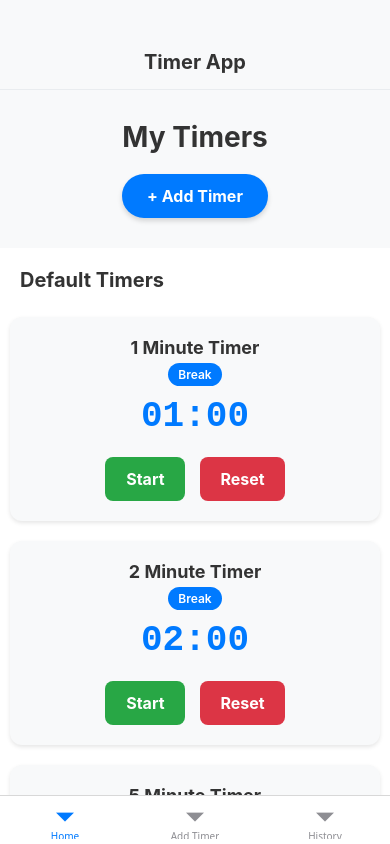
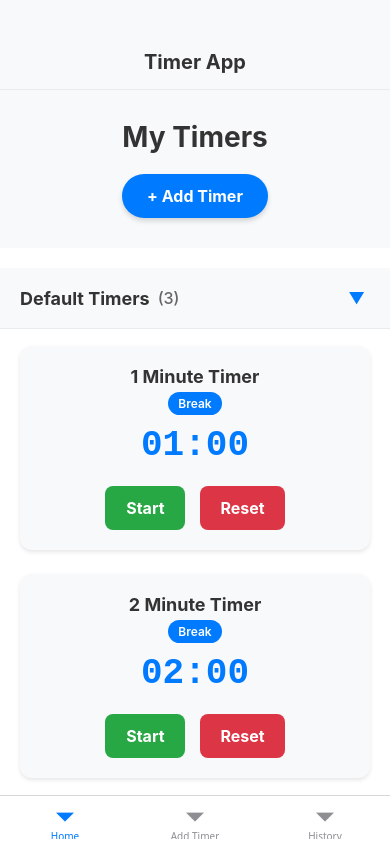
Before and after one commit to Chirag4452/Health_Flex_TimerApp, a React Native app in the folder TimerApp/: screen /Home in a window 390 px wide. Built offline with nearby package versions, Linux system fonts and the light colour scheme.

Commit message:
group_by_category

```diff
--- a/TimerApp/screens/HomeScreen.js
+++ b/TimerApp/screens/HomeScreen.js
@@ -1,5 +1,5 @@
 import React, { useState, useEffect } from 'react';
-import { View, Text, StyleSheet, ScrollView, Alert, TouchableOpacity, ActivityIndicator } from 'react-native';
+import { View, Text, StyleSheet, SectionList, Alert, TouchableOpacity, ActivityIndicator } from 'react-native';
 import { useFocusEffect } from '@react-navigation/native';
 import Timer from '../components/Timer';
 import SwipeableTimer from '../components/SwipeableTimer';
@@ -19,6 +19,11 @@ export default function HomeScreen({ navigation, route }) {
 
   // State to track if we're currently saving (optional, for debugging)
   const [is_saving, set_is_saving] = useState(false);
+
+  // State to track which sections are expanded (by section id)
+  const [expanded_sections, set_expanded_sections] = useState({
+    'default_timers': true, // Default timers section always starts expanded
+  });
 
   /**
    * Gets default timers with categories
@@ -48,6 +53,17 @@ export default function HomeScreen({ navigation, route }) {
         is_default: true,
       },
     ];
+  };
+
+  /**
+   * Toggles the expanded state of a section
+   * @param {string} section_id - ID of the section to toggle
+   */
+  const toggle_section = (section_id) => {
+    set_expanded_sections(prev => ({
+      ...prev,
+      [section_id]: !prev[section_id]
+    }));
   };
 
   /**
@@ -167,18 +183,31 @@ export default function HomeScreen({ navigation, route }) {
           return prev_timers;
         });
 
+        // Automatically expand the new timer's category section
+        if (new_timer.category) {
+          const section_id = `custom_${new_timer.category.toLowerCase().replace(/\s+/g, '_')}`;
+          set_expanded_sections(prev => ({
+            ...prev,
+            [section_id]: true
+          }));
+        }
+
         // Clear the navigation params to prevent re-adding on subsequent visits
         navigation.setParams({ new_timer: undefined });
       }
     }, [route.params?.new_timer, navigation])
   );
 
-  // Separate timers into custom and default
+  // Prepare data for SectionList
+  const prepare_section_data = () => {
     const custom_timers = timers_list.filter(timer => !timer.is_default);
     const default_timers = timers_list.filter(timer => timer.is_default);
 
-  // Group custom timers by category
-  const grouped_custom_timers = custom_timers.reduce((groups, timer) => {
+    const sections = [];
+
+    // Add custom timer sections grouped by category
+    if (custom_timers.length > 0) {
+      const grouped_custom = custom_timers.reduce((groups, timer) => {
         const category = timer.category || 'Uncategorized';
         if (!groups[category]) {
           groups[category] = [];
@@ -187,18 +216,95 @@ export default function HomeScreen({ navigation, route }) {
         return groups;
       }, {});
 
-  // Show loading indicator while loading timers
-  if (is_loading) {
+      Object.entries(grouped_custom).forEach(([category, timers]) => {
+        const section_id = `custom_${category.toLowerCase().replace(/\s+/g, '_')}`;
+        sections.push({
+          id: section_id,
+          title: category,
+          is_custom: true,
+          data: expanded_sections[section_id] ? timers : [],
+          all_data: timers, // Keep reference to all data for counting
+        });
+      });
+    }
+
+    // Add default timers section
+    if (default_timers.length > 0) {
+      sections.push({
+        id: 'default_timers',
+        title: 'Default Timers',
+        is_custom: false,
+        data: expanded_sections['default_timers'] ? default_timers : [],
+        all_data: default_timers,
+      });
+    }
+
+    return sections;
+  };
+
+  /**
+   * Renders the section header with expand/collapse functionality
+   */
+  const render_section_header = ({ section }) => {
+    const is_expanded = expanded_sections[section.id];
+    const timer_count = section.all_data.length;
+
     return (
-      <View style={styles.loading_container}>
-        <ActivityIndicator size="large" color="#007AFF" />
-        <Text style={styles.loading_text}>Loading your timers...</Text>
+      <TouchableOpacity
+        style={styles.section_header}
+        onPress={() => toggle_section(section.id)}
+        activeOpacity={0.7}
+      >
+        <View style={styles.section_header_content}>
+          <View style={styles.section_title_container}>
+            <Text style={styles.section_title}>{section.title}</Text>
+            <Text style={styles.timer_count}>({timer_count})</Text>
+          </View>
+          <View style={styles.expand_indicator}>
+            <Text style={styles.expand_icon}>
+              {is_expanded ? '▼' : '▶'}
+            </Text>
+          </View>
+        </View>
+        {section.is_custom && is_expanded && (
+          <Text style={styles.swipe_hint}>💡 Swipe left to delete</Text>
+        )}
+      </TouchableOpacity>
+    );
+  };
+
+  /**
+   * Renders each timer item
+   */
+  const render_timer_item = ({ item, section }) => {
+    if (section.is_custom) {
+      return (
+        <View style={styles.timer_item_container}>
+          <SwipeableTimer
+            timer={item}
+            onComplete={handle_timer_complete}
+            onDelete={handle_delete_timer}
+          />
+        </View>
+      );
+    } else {
+      return (
+        <View style={styles.timer_item_container}>
+          <Timer
+            name={item.name}
+            duration={item.duration}
+            category={item.category}
+            onComplete={() => handle_timer_complete(item.name)}
+          />
         </View>
       );
     }
+  };
 
-  return (
-    <ScrollView style={styles.container}>
+  /**
+   * Renders the header component
+   */
+  const render_header = () => (
     <View style={styles.header}>
       <Text style={styles.screen_title}>My Timers</Text>
 
@@ -218,54 +324,48 @@ export default function HomeScreen({ navigation, route }) {
         </View>
       )}
     </View>
+  );
 
-      {/* Custom Timers by Category */}
-      {Object.keys(grouped_custom_timers).length > 0 && (
-        <View style={styles.section}>
-          <Text style={styles.section_title}>Custom Timers</Text>
-          <Text style={styles.swipe_hint}>💡 Swipe left on custom timers to delete</Text>
-          {Object.entries(grouped_custom_timers).map(([category, timers]) => (
-            <View key={category} style={styles.category_group}>
-              <Text style={styles.category_title}>{category}</Text>
-              {timers.map((timer) => (
-                <SwipeableTimer
-                  key={timer.id}
-                  timer={timer}
-                  onComplete={handle_timer_complete}
-                  onDelete={handle_delete_timer}
-                />
-              ))}
-            </View>
-          ))}
-        </View>
-      )}
-
-      {/* Default Test Timers Section */}
-      <View style={styles.section}>
-        <Text style={styles.section_title}>Default Timers</Text>
-        {default_timers.map((timer) => (
-          <Timer
-            key={timer.id}
-            name={timer.name}
-            duration={timer.duration}
-            category={timer.category}
-            onComplete={() => handle_timer_complete(timer.name)}
-          />
-        ))}
-      </View>
-
-      {/* Instructions if no custom timers */}
-      {custom_timers.length === 0 && (
-        <View style={styles.instructions_container}>
-          <Text style={styles.instructions_text}>
+  /**
+   * Renders empty state when no timers
+   */
+  const render_empty_state = () => (
+    <View style={styles.empty_state_container}>
+      <Text style={styles.empty_state_text}>
         Tap "Add Timer" to create your custom timers with categories
       </Text>
-          <Text style={styles.swipe_instructions}>
+      <Text style={styles.empty_state_subtext}>
         Once you have custom timers, you can swipe left to delete them
       </Text>
     </View>
-      )}
-    </ScrollView>
+  );
+
+  // Show loading indicator while loading timers
+  if (is_loading) {
+    return (
+      <View style={styles.loading_container}>
+        <ActivityIndicator size="large" color="#007AFF" />
+        <Text style={styles.loading_text}>Loading your timers...</Text>
+      </View>
+    );
+  }
+
+  const section_data = prepare_section_data();
+
+  return (
+    <View style={styles.container}>
+      <SectionList
+        sections={section_data}
+        keyExtractor={(item) => item.id}
+        renderItem={render_timer_item}
+        renderSectionHeader={render_section_header}
+        ListHeaderComponent={render_header}
+        ListEmptyComponent={render_empty_state}
+        contentContainerStyle={section_data.length === 0 ? styles.empty_content : null}
+        showsVerticalScrollIndicator={false}
+        stickySectionHeadersEnabled={false}
+      />
+    </View>
   );
 }
 
@@ -290,7 +390,7 @@ const styles = StyleSheet.create({
     paddingVertical: 30,
     paddingHorizontal: 20,
     backgroundColor: '#f8f9fa',
-    marginBottom: 10,
+    marginBottom: 20,
   },
   screen_title: {
     fontSize: 28,
@@ -327,48 +427,70 @@ const styles = StyleSheet.create({
     fontSize: 14,
     color: '#666',
   },
-  section: {
-    marginBottom: 25,
+  section_header: {
+    backgroundColor: '#f8f9fa',
+    paddingVertical: 15,
+    paddingHorizontal: 20,
+    borderBottomWidth: 1,
+    borderBottomColor: '#e9ecef',
+    marginBottom: 5,
+  },
+  section_header_content: {
+    flexDirection: 'row',
+    justifyContent: 'space-between',
+    alignItems: 'center',
+  },
+  section_title_container: {
+    flexDirection: 'row',
+    alignItems: 'center',
   },
   section_title: {
-    fontSize: 20,
+    fontSize: 18,
     fontWeight: 'bold',
     color: '#333',
-    marginLeft: 20,
-    marginBottom: 15,
-    marginTop: 10,
+  },
+  timer_count: {
+    fontSize: 16,
+    color: '#666',
+    marginLeft: 8,
+    fontWeight: '500',
+  },
+  expand_indicator: {
+    padding: 5,
+  },
+  expand_icon: {
+    fontSize: 16,
+    color: '#007AFF',
+    fontWeight: 'bold',
   },
   swipe_hint: {
-    fontSize: 14,
+    fontSize: 12,
     color: '#666',
     fontStyle: 'italic',
-    marginLeft: 20,
-    marginBottom: 10,
+    marginTop: 8,
   },
-  category_group: {
-    marginBottom: 20,
+  timer_item_container: {
+    paddingHorizontal: 10,
+    paddingVertical: 2,
   },
-  category_title: {
-    fontSize: 16,
-    fontWeight: '600',
-    color: '#666',
-    marginLeft: 20,
-    marginBottom: 10,
-    marginTop: 5,
+  empty_content: {
+    flexGrow: 1,
   },
-  instructions_container: {
+  empty_state_container: {
+    flex: 1,
+    justifyContent: 'center',
     alignItems: 'center',
-    paddingVertical: 30,
-    paddingHorizontal: 20,
+    paddingHorizontal: 40,
+    paddingVertical: 60,
   },
-  instructions_text: {
+  empty_state_text: {
     fontSize: 16,
     color: '#666',
     textAlign: 'center',
     fontStyle: 'italic',
     marginBottom: 10,
   },
-  swipe_instructions: {
+  empty_state_subtext: {
     fontSize: 14,
     color: '#999',
     textAlign: 'center',
```
Lines whose indentation alone changed are shown as unchanged.
